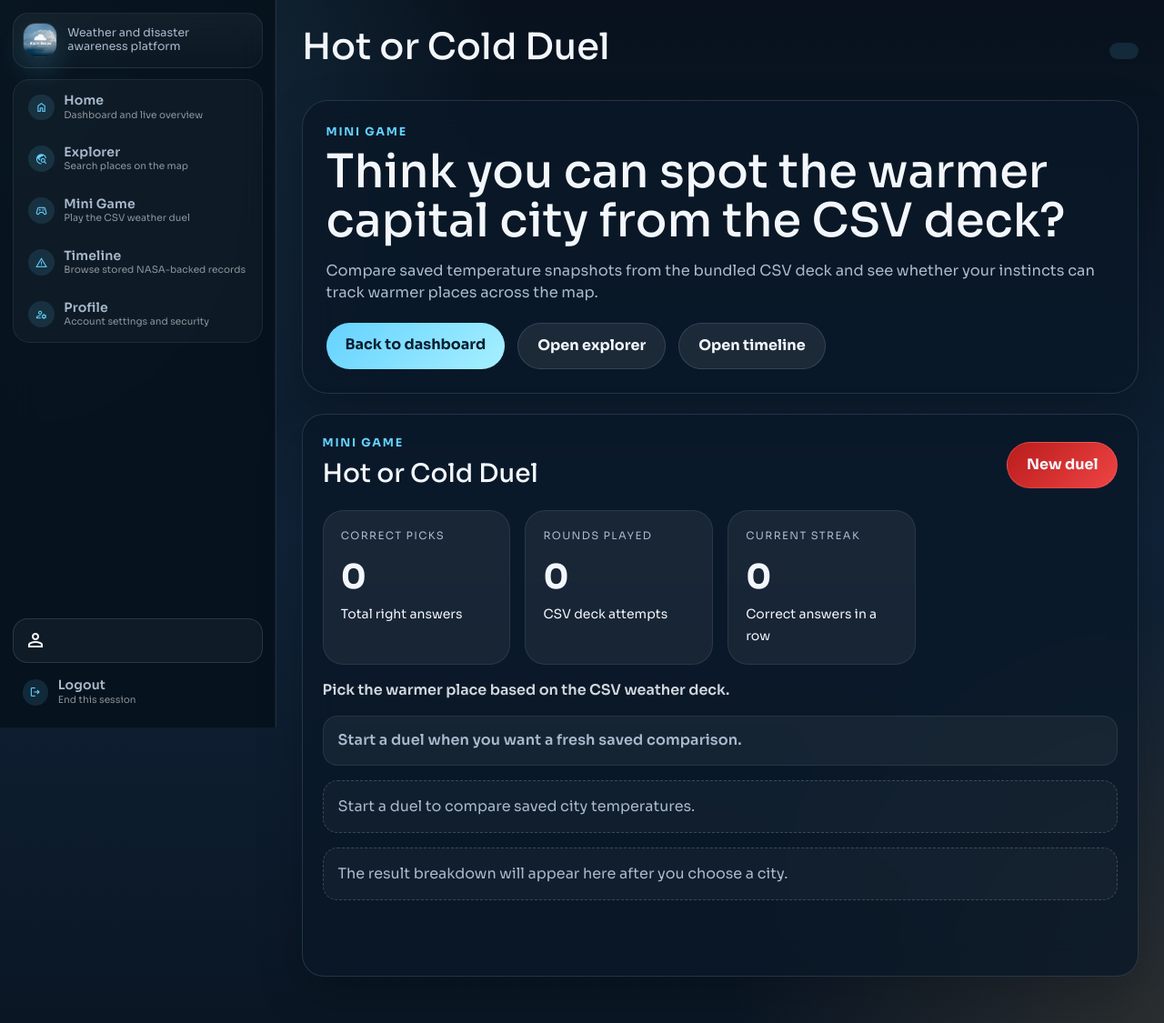
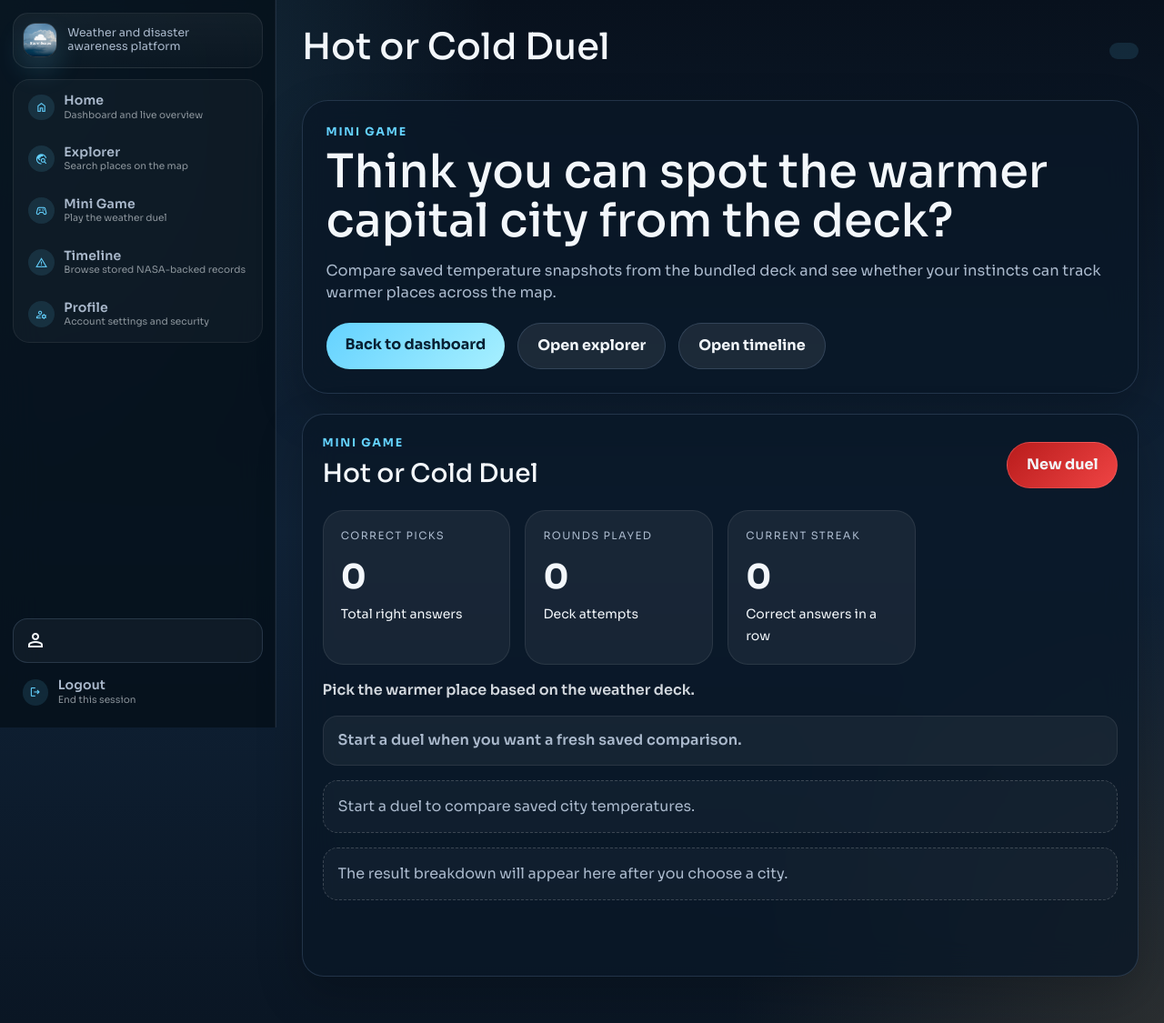
Before and after one commit to Curry-Duck-Buss-Up-Shut/INFO2602-GroupProject, a FastAPI app: template app/templates/weather-game.html in a window 1280 px wide. Shown: the whole page at 91% size. Run offline with FastAPI, Linux system fonts and the light colour scheme; the template is opened without the code that fills it, so the values that code supplies are empty; parts of the project's set-up code (start-up, migrations or seed data) failed here and were passed over; some libraries are stand-ins or nearby versions.

Commit message:
possible final final final commit

```diff
--- a/app/services/weather_game_service.py
+++ b/app/services/weather_game_service.py
@@ -13,7 +13,7 @@
     def build_round(self) -> dict[str, Any]:
         snapshots = list(self.snapshot_repo.list_snapshots())
         if len(snapshots) < 2:
-            raise ValueError("The CSV mini game deck is not ready yet.")
+            raise ValueError("The mini game deck is not ready yet.")
 
         for _ in range(8):
             left, right = random.sample(snapshots, 2)
--- a/app/templates/app.html
+++ b/app/templates/app.html
@@ -25,7 +25,7 @@
         <div class="hero-actions">
             <a class="btn btn-storm-primary" href="/app/explorer">Open explorer</a>
             <a class="btn btn-storm-secondary" href="/app/timeline">Open timeline</a>
-            <a class="btn btn-storm-secondary" href="/app/profile">Open profile</a>
+            <a class="btn btn-storm-secondary" href="/app/game">Play mini game</a>
         </div>
     </div>
     <div class="hero-metrics">
--- a/app/templates/authenticated-base.html
+++ b/app/templates/authenticated-base.html
@@ -49,7 +49,7 @@
                     <span class="material-symbols-outlined stormscope-link-icon">stadia_controller</span>
                     <span class="stormscope-link-copy">
                         <span class="stormscope-link-label">Mini Game</span>
-                        <span class="stormscope-link-meta">Play the CSV weather duel</span>
+                        <span class="stormscope-link-meta">Play the weather duel</span>
                     </span>
                 </a>
                 <a class="stormscope-sidebar-link d-flex align-items-center w-100 text-decoration-none {{ 'active' if request.path == '/app/timeline' else '' }}" href="/app/timeline">
--- a/app/templates/explorer.html
+++ b/app/templates/explorer.html
@@ -25,7 +25,7 @@
         <div class="hero-actions">
             <a class="btn btn-storm-primary" href="/app">Back to dashboard</a>
             <a class="btn btn-storm-secondary" href="/app/timeline">Open timeline</a>
-            <a class="btn btn-storm-secondary" href="/app/game">Open mini game</a>
+            <a class="btn btn-storm-secondary" href="/app/game">Play mini game</a>
         </div>
     </div>
     <div class="hero-metrics">
--- a/app/templates/weather-game.html
+++ b/app/templates/weather-game.html
@@ -7,9 +7,9 @@
 <section class="hero-panel compact-hero">
     <div class="hero-copy">
         <div class="eyebrow">Mini game</div>
-        <h2>Think you can spot the warmer capital city from the CSV deck?</h2>
+        <h2>Think you can spot the warmer capital city from the deck?</h2>
         <p>
-            Compare saved temperature snapshots from the bundled CSV deck and see whether your instincts can track warmer places across the map.
+            Compare saved temperature snapshots from the bundled deck and see whether your instincts can track warmer places across the map.
         </p>
         <div class="hero-actions">
             <a class="btn btn-storm-primary" href="/app">Back to dashboard</a>
@@ -37,7 +37,7 @@
         <article class="metric-card">
             <div class="metric-label">Rounds played</div>
             <div class="metric-value" id="weatherGameRounds">0</div>
-            <small>CSV deck attempts</small>
+            <small>Deck attempts</small>
         </article>
         <article class="metric-card">
             <div class="metric-label">Current streak</div>
@@ -46,7 +46,7 @@
         </article>
     </div>
 
-    <div id="weatherGamePrompt" class="weather-game-prompt">Pick the warmer place based on the CSV weather deck.</div>
+    <div id="weatherGamePrompt" class="weather-game-prompt">Pick the warmer place based on the weather deck.</div>
     <div id="weatherGameTimer" class="weather-game-timer">Start a duel when you want a fresh saved comparison.</div>
     <div id="weatherGameOptions" class="weather-game-options">
         <div class="empty-state">Starting a new duel will load two capital cities and compare their stored average temperatures.</div>
```
